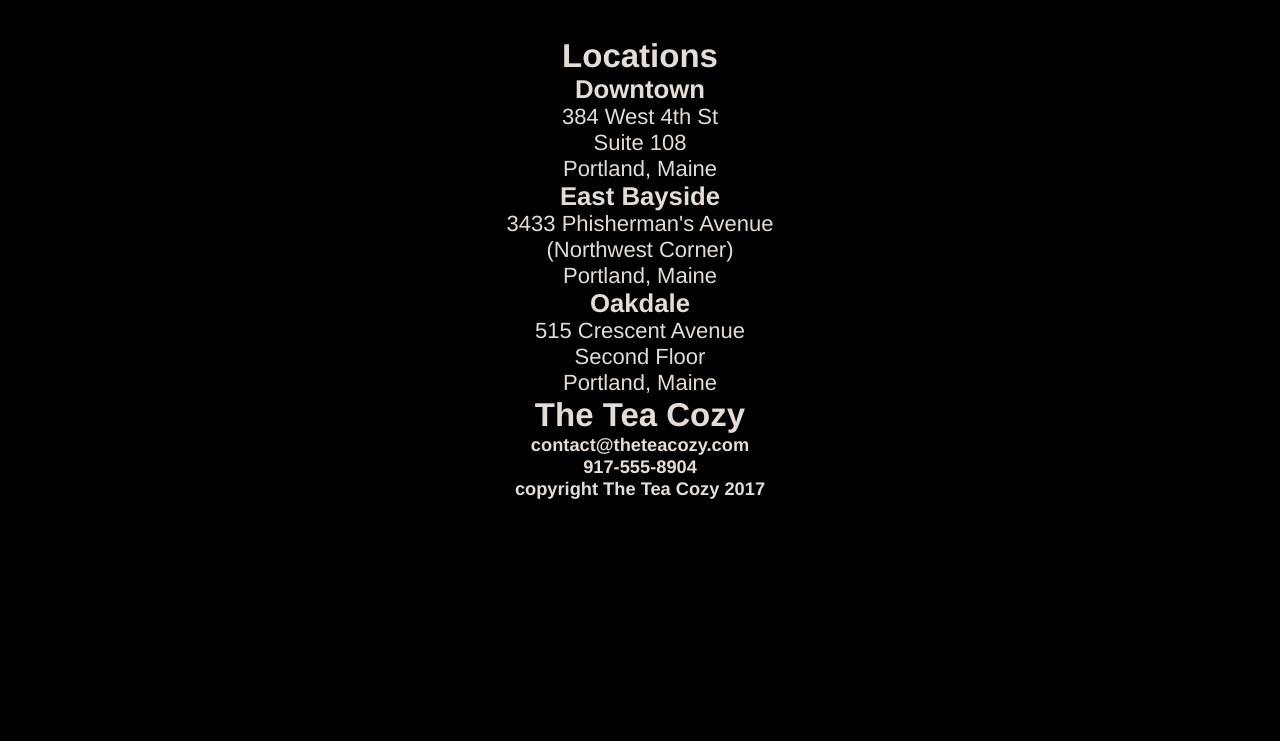
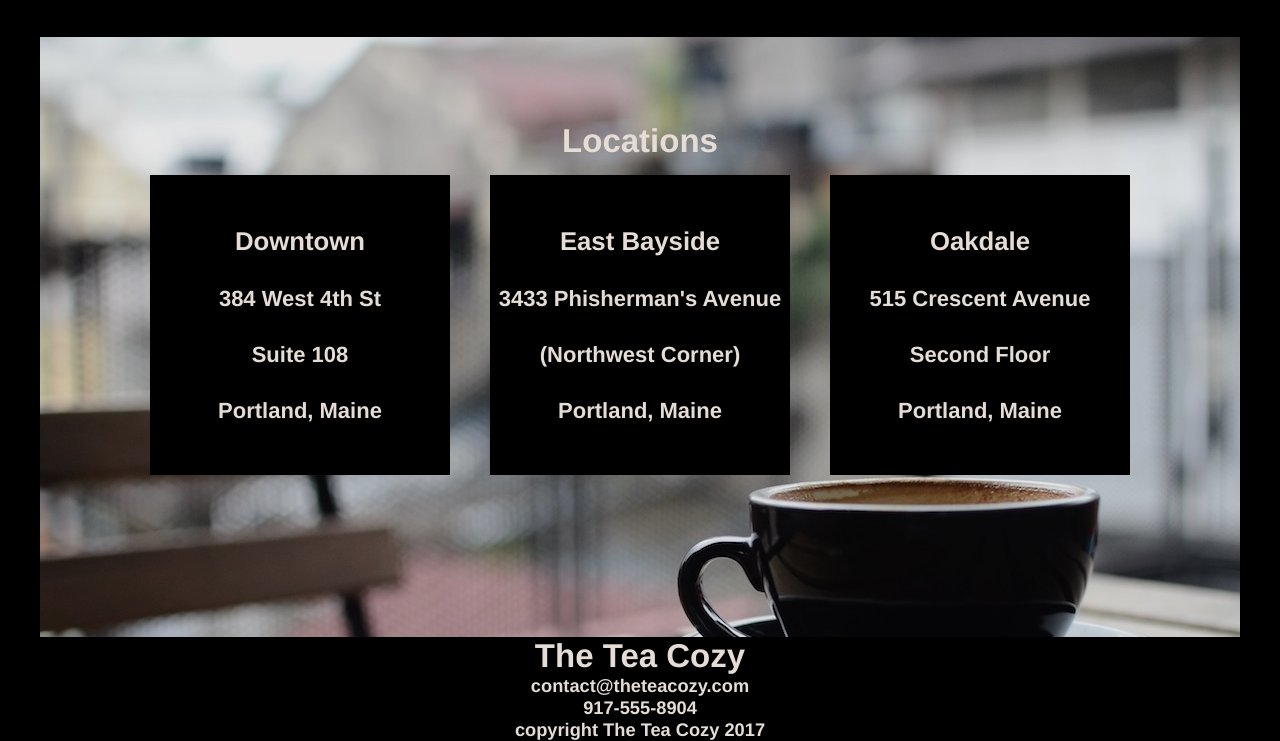
Before and after one commit to zuleta13/TeaCozy, a plain HTML site: page index.html in a window 1280 px wide. Shown: the part 1453-2194 px from the top of the page. Before the commit the page ends 1953 px from the top, so only its background shows below. Drawn offline with Linux system fonts and the light colour scheme.

Commit message:
Set bottom section css styles.

```diff
--- a/resources/css/style.css
+++ b/resources/css/style.css
@@ -110,3 +110,44 @@ footer {
 .item h4 {
   padding-top: 10px;
 }
+
+/* BOTTOM SECTION */
+
+.bottom-section {
+  background-image: url(../media/img-locations-background.jpg);
+  width: 100%;
+  height: 600px;
+  /* display: flex;
+  flex-direction: column;
+  align-items: center;
+  justify-content: center; */
+}
+
+.bottom-section h2,
+.bottom-section .locations {
+  position: relative;
+  top: 85px ;
+}
+
+.locations {
+  height: 320px;
+  display: flex;
+  justify-content: center;
+}
+
+.location {
+  background-color: black;
+  opacity: 1;
+  width: 300px;
+  height: 300px;
+  margin: 15px 20px;
+  font-weight: bold;
+  display: flex;
+  flex-direction: column;
+  justify-content: center;
+}
+
+.location h3,
+.location p {
+  padding: 15px 0;
+}
```
